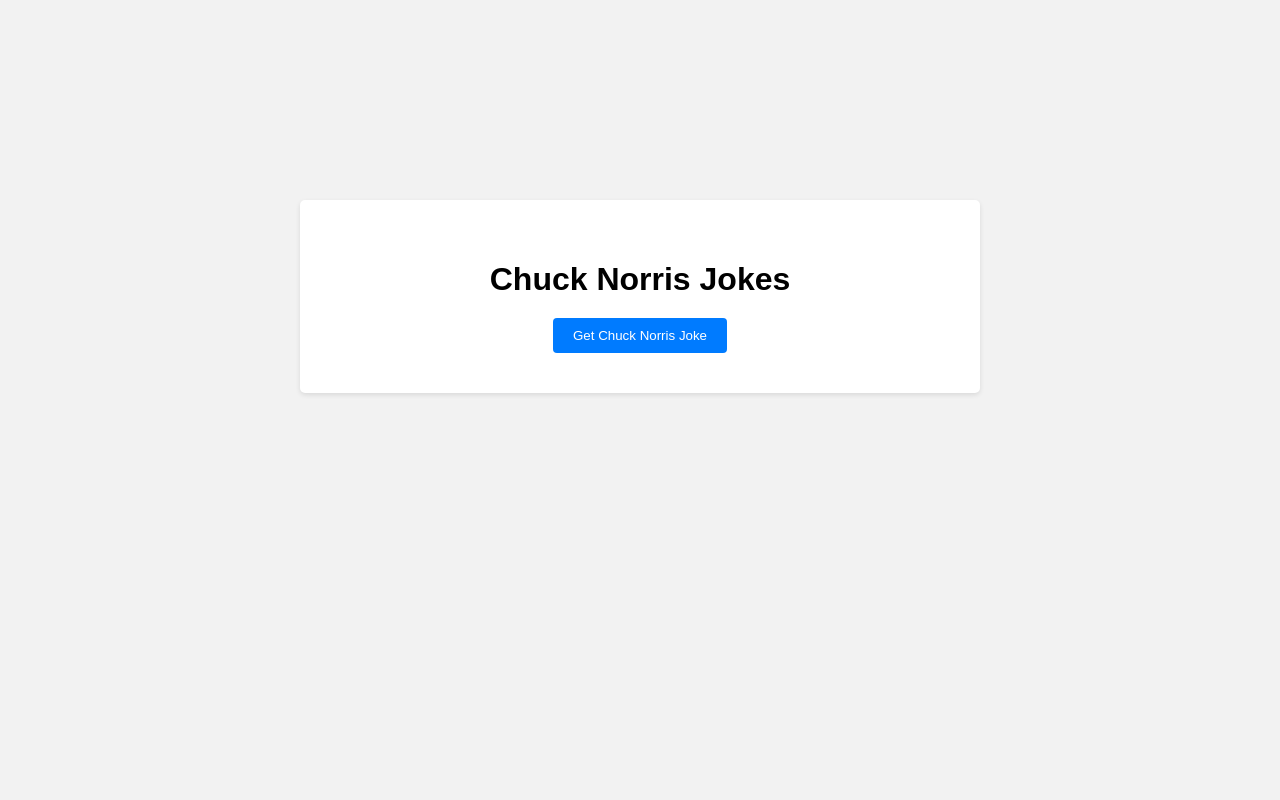
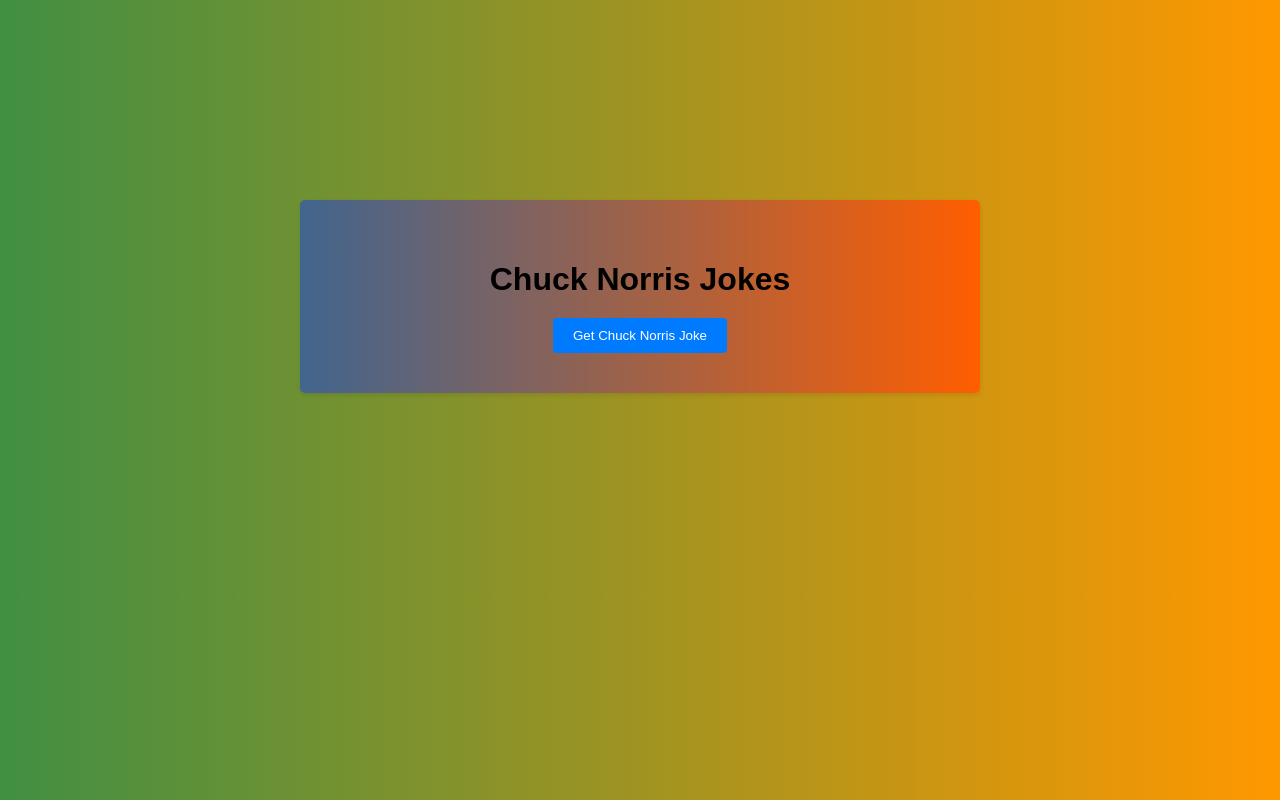
Before and after one commit to Rayder88/apis_segundo_parcial-, a plain HTML site: page index.html in a window 1280 px wide. Drawn offline with Linux system fonts and the light colour scheme.

Commit message:
Update estilos.css

```diff
--- a/css/estilos.css
+++ b/css/estilos.css
@@ -1,6 +1,6 @@
 body{
     font-family: Arial, sans-serif;
-    background-color: #f2f2f2;
+    background: linear-gradient(to right, #418f43, #ff9800);
     margin: auto;
     padding: 0;
 }
@@ -9,7 +9,7 @@
     max-width: 600px;
     margin: 200px auto;
     padding: 40px;
-    background-color: #fff;
+    background: linear-gradient(to right, #41658f, #ff5e00);
     border-radius: 5px;
     box-shadow: 0 2px 5px rgba(0, 0, 0, 0.1);
 }
```
